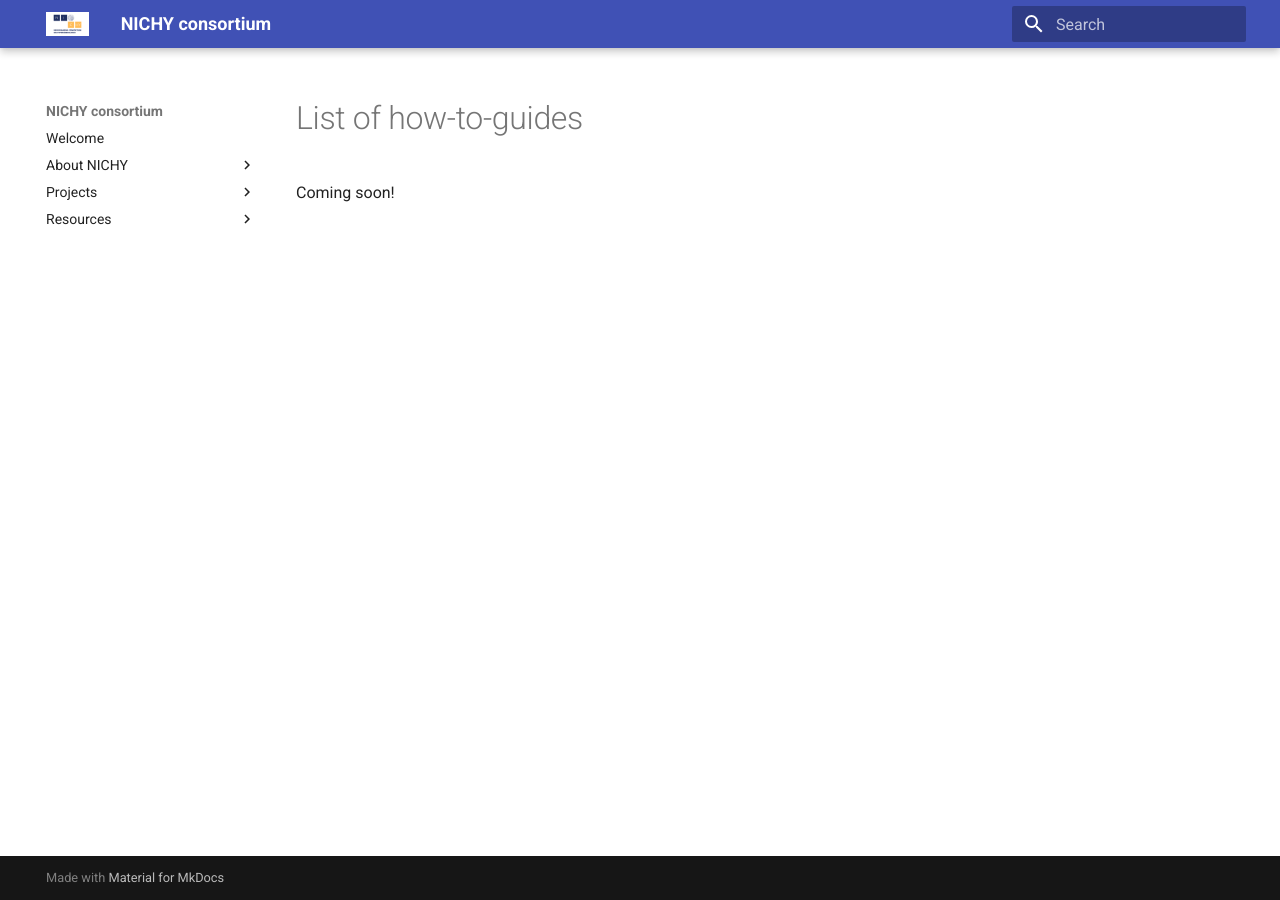
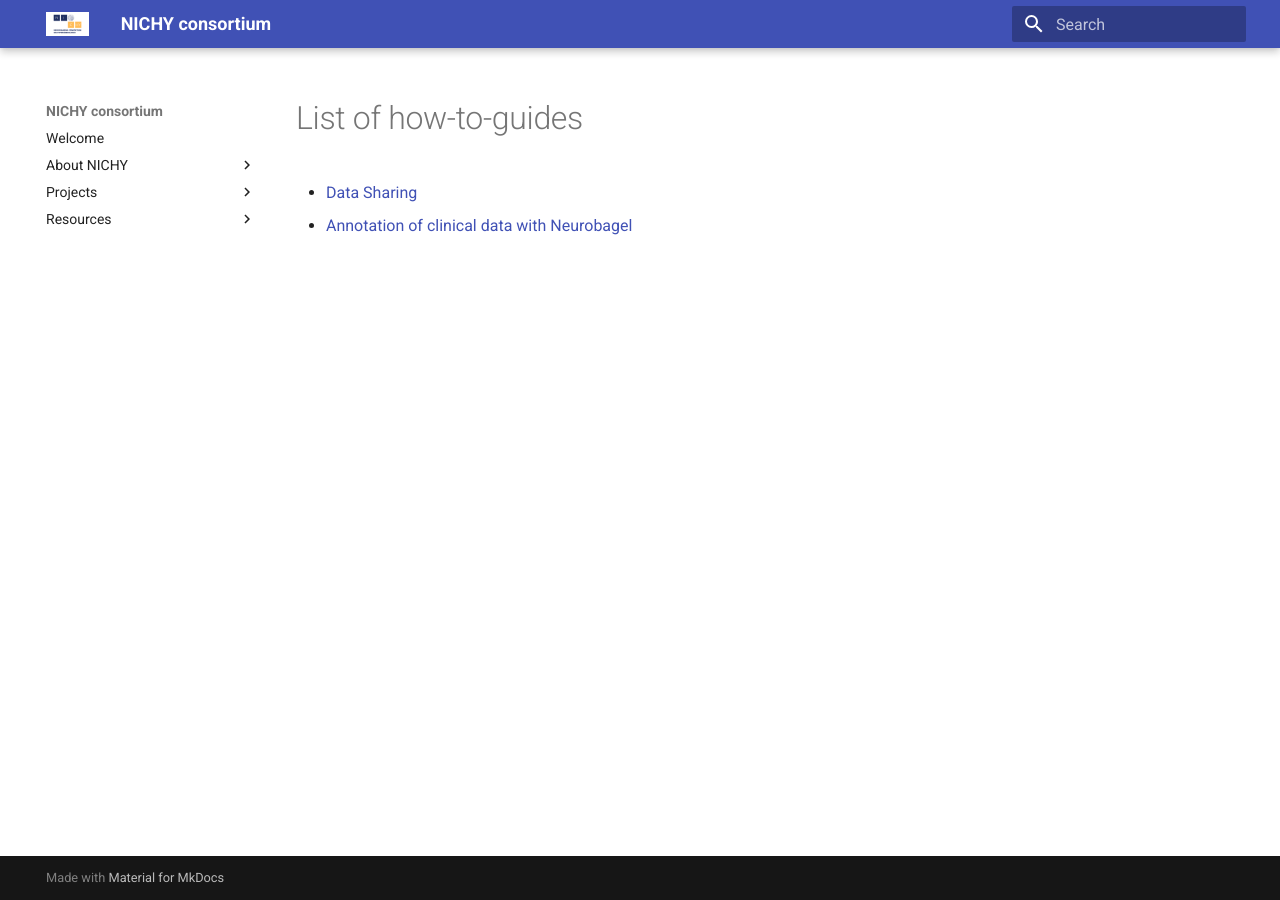
Before and after one commit to nichy-consortium/nichy, an MkDocs documentation site: the page built from docs/resources/how_to_guides/overview.md, in a window 1280 px wide. Built offline with MkDocs 1.6.1 and Material for MkDocs 9.7.7, drawn with Linux system fonts in a browser that asks for light colours.

Commit message:
Add recourses to Welcome page>Resources

```diff
--- a/docs/resources/how_to_guides/overview.md
+++ b/docs/resources/how_to_guides/overview.md
@@ -1,3 +1,4 @@
 # List of how-to-guides
 
-Coming soon!
+- [Data Sharing](docs/resources/how_to_guides/data_sharing.md)
+- [Annotation of clinical data with Neurobagel](docs/resources/how_to_guides/Neurobagel_data_annotation.md)
```
